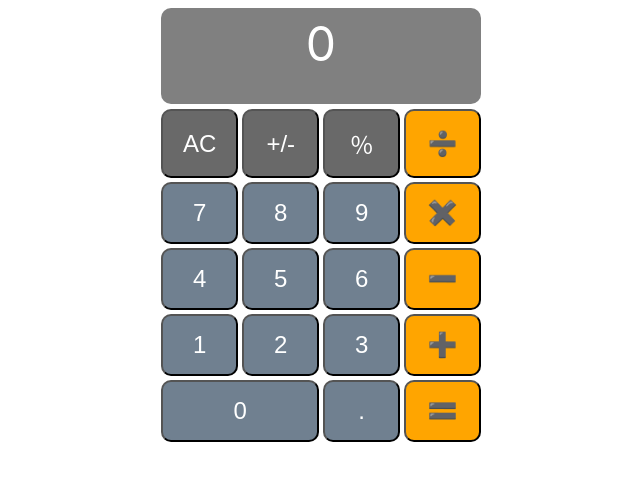
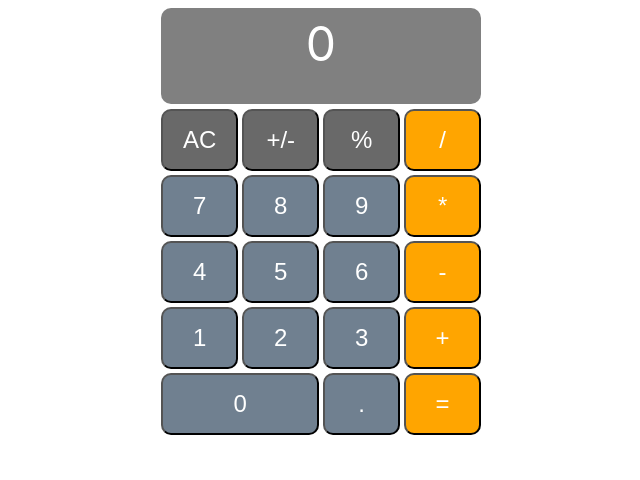
Before and after one commit to Gazdean/calculator, a React (Vite) app: page / in a window 1280 px wide. Shown: the top 480 px of the page, without its empty margins (319-959 px from the left). Built offline with nearby package versions, Linux system fonts and the light colour scheme.

Commit message:
basic number functionality, operators and percent

```diff
--- a/package.json
+++ b/package.json
@@ -10,6 +10,7 @@
     "preview": "vite preview"
   },
   "dependencies": {
+    "mathjs": "^13.1.1",
     "react": "^18.3.1",
     "react-dom": "^18.3.1"
   },
--- a/src/App.css
+++ b/src/App.css
@@ -14,6 +14,7 @@
 }
 
 #calculator-screen {
+  text-wrap: wrap;
   height: 6rem;
   font-size: 3rem;
   background-color: grey;
--- a/src/App.jsx
+++ b/src/App.jsx
@@ -1,46 +1,87 @@
 import { useState } from 'react';
+import { evaluate, index } from 'mathjs';
 import './App.css'
 import Button from './components/Button'
+import NumberButtons from './components/NumberButtons';
+import OperatorButtons from './components/OperatorButtons';
 
 
 export default function App() {
-  const [shown, setShown] = useState(0)
-  const [calculation, setCalculation] = useState(0)
-  const [numString, setNumString] = useState('')
+  const [calculation, setCalculation] = useState('0')
+  const [result, setResult] = useState('')
 
-  const renderButtons = () => {
-    const buttons = []
-    const symbols = {
-      add: '➕',
-      subtract: '➖',
-      multiply: '✖️',
-      divide: '➗',
-      percent: '％',
-      equals: '🟰',
-      decimalPoint: '.',
-      allClear: 'AC',
-      plusMinus: '+/-'
-     }
+  function lastIndexOfOperator() {
+    const operators = ['+', '-', '*', '/']
 
-    let count = 0
-    for(const symbol in symbols) {
-      const text = symbols[symbol]
-      count ++
-      buttons.push(<Button key={`symbol${count}`} id={symbol} text={text} type={'symbol'} setShown={setShown} setNumString={setNumString}/>)
+    const indexes = operators.map(operator => calculation.lastIndexOf(operator)
+    )
+    return Math.max(...indexes)
+  }
+
+  function handleOnClick(buttonType, text) {
+    const operators = ['+', '-', '*', '/']
+
+    if ( buttonType === 'allClear' ) {
+        setCalculation('0');
+        setResult('')
+    } else if ( buttonType === 'equals' ) {
+      const result = evaluate(calculation).toString()
+      setResult(result)
+      setCalculation(result)
+    } else {
+      // if at start of calculation remove the 0 so it does show on screen
+      if( calculation === '0' ) {
+        if (buttonType === 'operator') return
+        if (buttonType === 'percent') return
+          setCalculation('')
+      }
+      // after getting result if next button is a number set calculation to ""
+      if ( (calculation === result && (buttonType !== 'operator' &&  buttonType !== 'percent')) ) {
+        setCalculation("")
+      }
+      // operator can not follow an operator
+      if ( buttonType === 'operator' && operators.includes(calculation.slice(-1)) ) {
+        return
+      }
+      // percent can not follow an operator
+      if ( buttonType === 'percent' && operators.includes(calculation.slice(-1)) ) {
+        return
+      }
+      // can not have two . next to each other
+      if (buttonType === 'decimalPoint' && calculation.slice(-1) === '.' ) {
+        return
+      }
+      // can not have two decimal points in a number
+      if (buttonType === 'decimalPoint' && calculation.lastIndexOf('.') > lastIndexOfOperator() ) {
+        return
+      }
+      // can not have two percent symbols next to each other
+      if (buttonType === 'percent' && calculation.slice(-1) === '%' ) {
+        return
+      }
+      if (buttonType === 'decimalPoint' && calculation === '0') {
+        setCalculation('0.')
+      }
+      else {
+        setCalculation(prevCalculation => {
+          const newCalculation = prevCalculation + text.toString();
+          return newCalculation;
+        })
+      }
     }
-
-    for (let i = 9; i >= 0; i--) {
-      buttons.push(<Button key={`number${i}`} id={i} text={i} type={'number'} setShown={setShown} setNumString={setNumString}/>);
-    }
-
-    return buttons;
-  };
+  }
 
   return (
     <div id="calculator-body">
-      <div id="calculator-screen">{shown}</div>
+      <div id="calculator-screen">{calculation}</div>
       <div id="number-button-container">
-        {renderButtons()}
+        <NumberButtons handleOnClick={handleOnClick}/>
+        <OperatorButtons handleOnClick={handleOnClick}/>
+        <Button id={'equals'} text={'='} buttonType={'equals'} handleOnClick={handleOnClick}/>
+        <Button id={'percent'} text={'%'} buttonType={'percent'} handleOnClick={handleOnClick}/>
+        <Button id={'decimalPoint'} text={'.'} buttonType={'decimalPoint'} handleOnClick={handleOnClick}/>
+        <Button id={'plusMinus'} text={'+/-'} buttonType={'plusMinus'} handleOnClick={handleOnClick}/>
+        <Button id={'allClear'} text={'AC'} buttonType={'allClear'} handleOnClick={handleOnClick}/>
       </div>
     </div>
   );
--- a/src/components/Button.jsx
+++ b/src/components/Button.jsx
@@ -1,21 +1,7 @@
-import React, { useState } from 'react'
 
-export default function Button({type, id, text, setShown, setNumString}) {
+export default function Button({buttonType, id, text, handleOnClick}) {
 
-    function handleOnclick() {
-        const operators = ['add', 'subtract', 'multiply', 'divide']
-        if(type === 'number') {
-            setNumString(prevNumString => {
-                const newNumString = prevNumString + text.toString();
-                setShown(newNumString);
-                return newNumString;
-            });
-        }
-        if (type === 'symbol' && operators.includes(id)) {
-
-        }
-    }
     return (
-        <button id={`_${id}`} className={type} onClick={handleOnclick}>{text}</button>
+        <button id={`_${id}`} className={buttonType} onClick={()=> handleOnClick(buttonType, text)}>{text}</button>
     )
 }
--- /dev/null
+++ b/src/components/NumberButtons.jsx
@@ -0,0 +1,17 @@
+import React from 'react'
+import Button from '../components/Button'
+
+export default function NumberButtons({handleOnClick}) {
+    const renderButtons = () => {
+        const buttons = []
+        for (let i = 9; i >= 0; i--) {
+          buttons.push(<Button key={`number${i}`} id={i} text={i.toString()} buttonType={'number'} handleOnClick={handleOnClick}/>);
+        }
+        return buttons;
+      };
+  return (
+    <>
+        {renderButtons()}
+    </>
+  )
+}
--- /dev/null
+++ b/src/components/OperatorButtons.jsx
@@ -0,0 +1,28 @@
+import React from 'react'
+import Button from './Button';
+
+export default function OperatorButtons({handleOnClick}) {
+
+    const renderButtons = () => {
+        const buttons = []
+        const symbols = {
+          add: '+',
+          subtract: '-',
+          multiply: '*',
+          divide: '/',
+         }
+        let count = 0
+        for(const symbol in symbols) {
+          const text = symbols[symbol]
+          count ++
+          buttons.push(<Button key={`operator${count}`} id={symbol} text={text} buttonType={'operator'} handleOnClick={handleOnClick}/>)
+        }
+
+        return buttons;
+      };
+  return (
+    <>
+        {renderButtons()}
+    </>
+  )
+}
```
Also changed, not shown: 1 other file (tests, documents, lock files or other folders).
